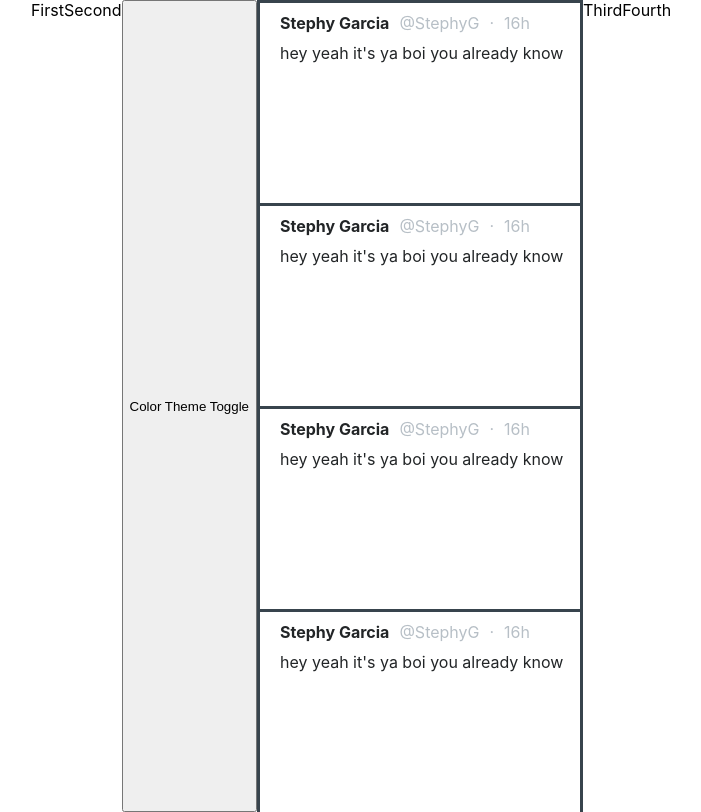
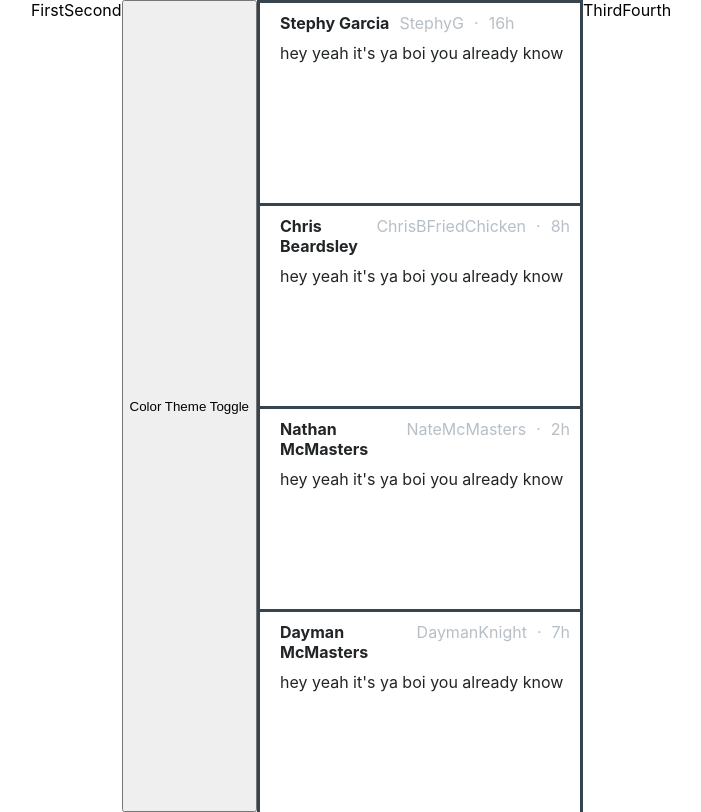
Before and after one commit to michael-mcmasters/twitter-clone, a React (Create React App) app: page / in a window 1280 px wide. Shown: the whole page, without its empty margins (289-990 px from the left). Built offline with nearby package versions, Linux system fonts and the light colour scheme.

Commit message:
Tweets class now uses props to display items in Tweets aray. Each Tweet now shows different data

```diff
--- a/src/App.js
+++ b/src/App.js
@@ -5,44 +5,6 @@ import ColorThemeToggle from "./components/ColorThemeToggle";
 import { ColorThemeProvider } from "./components/customHooks/ColorThemeContext.js";
 // as of now, this class is not using App.css
 //import "./App.css";
-
-// To visualize CSS in browser, in Chrome inspector go to arrow, components, and hover mouse over classes and their properties
-// first <div style> puts tweets category in row. second <div> puts individual tweets in a column
-// export default function App() {
-//   return (
-//     <React.Fragment>
-//       <div style={{ border: "3px solid #38444d" }}>
-//         <NavBar></NavBar>
-//       </div>
-//       <div style={tweetsContainer}>
-//         <ColorThemeProvider>
-//           <ColorThemeToggle></ColorThemeToggle>
-//           <div>
-//             <Tweet style={upAndDown}></Tweet>
-//             <Tweet></Tweet>
-//             <Tweet></Tweet>
-//             <Tweet></Tweet>
-//           </div>
-//         </ColorThemeProvider>
-//       </div>
-//     </React.Fragment>
-//   );
-// }
-
-// // Div using this container centers tweets on screen.
-// // A second div is then used to make objects appear on top of one another.
-// const tweetsContainer = {
-//   // makes row left to right
-//   display: "flex",
-//   // centers items on row
-//   justifyContent: "center",
-// };
-
-// const upAndDown = {
-//   backgroundColor: "blue",
-//   border: "3px blue",
-//   minHeight: "200px",
-// };
 
 export default function App() {
   const tweets = [
@@ -56,19 +18,19 @@ export default function App() {
       id: "1",
       name: "Chris Beardsley",
       userName: "ChrisBFriedChicken",
-      timeSincePost: "16h",
+      timeSincePost: "8h",
     },
     {
       id: "2",
       name: "Nathan McMasters",
       userName: "NateMcMasters",
-      timeSincePost: "16h",
+      timeSincePost: "2h",
     },
     {
       id: "3",
       name: "Dayman McMasters",
       userName: "DaymanKnight",
-      timeSincePost: "16h",
+      timeSincePost: "7h",
     },
   ];
 
@@ -82,11 +44,13 @@ export default function App() {
           <ColorThemeToggle></ColorThemeToggle>
           <div>
             {/* Center row ... Items here go in column up and down */}
-
-            <Tweet></Tweet>
-            <Tweet></Tweet>
-            <Tweet></Tweet>
-            <Tweet></Tweet>
+            {tweets.map((tweet) => (
+              <Tweet
+                name={tweet.name}
+                userName={tweet.userName}
+                timeSincePost={tweet.timeSincePost}
+              ></Tweet>
+            ))}
           </div>
           {/* Right row */}
           <div>Third</div>
@@ -98,7 +62,9 @@ export default function App() {
 }
 
 const row = {
+  // forces row to go left to right instead of up and down
   display: "flex",
+  // centers items on row
   justifyContent: "center",
 };
 
--- a/src/components/tweet/Tweet.js
+++ b/src/components/tweet/Tweet.js
@@ -4,16 +4,16 @@ import {
   SetColorThemeContext,
 } from "../customHooks/ColorThemeContext.js";
 
-export default function Tweet() {
+export default function Tweet(props) {
   const colorTheme = useContext(ColorThemeContext);
 
   return (
     <div style={container(colorTheme)}>
       <div style={topOfTweetContainer}>
-        <div style={name(colorTheme)}>Stephy Garcia</div>
-        <div style={screenName(colorTheme)}>@StephyG</div>
+        <div style={name(colorTheme)}>{props.name}</div>
+        <div style={screenName(colorTheme)}>{props.userName}</div>
         <div style={screenName(colorTheme)}>·</div>
-        <div style={screenName(colorTheme)}>16h</div>
+        <div style={screenName(colorTheme)}>{props.timeSincePost}</div>
       </div>
       <div style={body(colorTheme)}>hey yeah it's ya boi you already know</div>
     </div>
```
